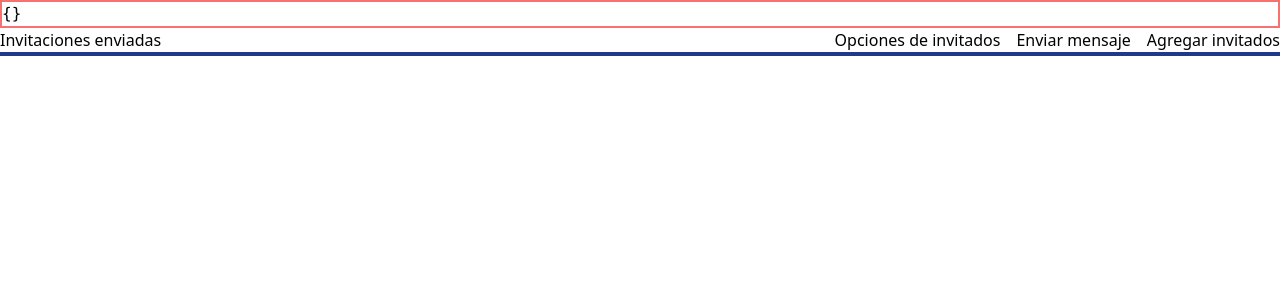
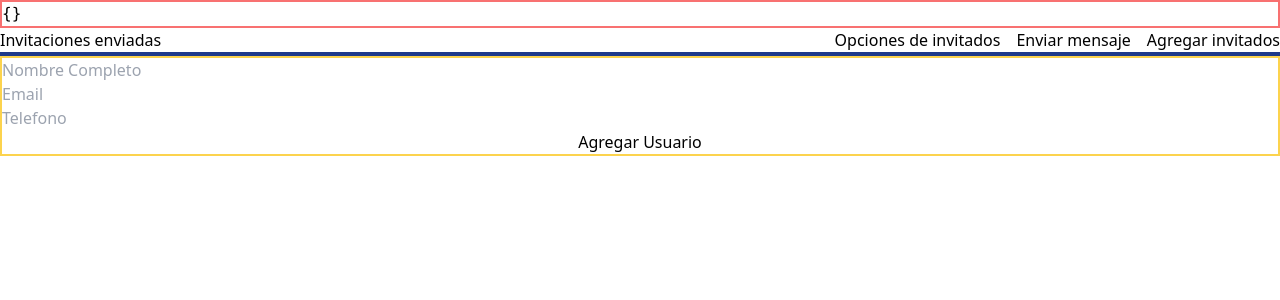
Before and after one commit to No-Country-simulation/GoEvent, a React (Vite) app in the folder frontend/: page /evento/1 in a window 1280 px wide. Both pictures are taken after a click on the button "Agregar invitados". Shown: the top 300 px of the page. Built offline with nearby package versions, Linux system fonts and the light colour scheme; no server answers.

Commit message:
Ya se puede crear un invitado

```diff
--- a/frontend/src/components/eventDetails/CreateGuestForm.tsx
+++ b/frontend/src/components/eventDetails/CreateGuestForm.tsx
@@ -1,6 +1,7 @@
 import React from "react";
 import { useFormState } from "../../hooks/useFormState";
 import { GuestType } from "../../types";
+import { createGuest } from "../../services";
 
 const CreateGuestForm = () => {
   const { formData, handleChange } = useFormState<GuestType>({
@@ -9,15 +10,18 @@ const CreateGuestForm = () => {
     phone: "",
   });
 
-  const handleSubmit = (e: React.ChangeEvent<HTMLFormElement>) => {
+  const handleSubmit = async (e: React.ChangeEvent<HTMLFormElement>) => {
     e.preventDefault();
+    let response = await createGuest(formData);
+    console.log(response);
   };
 
   return (
-    <div>
-      <form onSubmit={handleSubmit}>
+    <div className="border-2 border-amber-300">
+      <form onSubmit={handleSubmit} className="flex flex-col">
         <input
           type="text"
+          name="fullname"
           value={formData.fullname}
           onChange={handleChange}
           placeholder="Nombre Completo"
@@ -25,6 +29,7 @@ const CreateGuestForm = () => {
         />
         <input
           type="email"
+          name="email"
           value={formData.email}
           onChange={handleChange}
           placeholder="Email"
@@ -32,6 +37,7 @@ const CreateGuestForm = () => {
         />
         <input
           type=""
+          name="phone"
           value={formData.phone}
           onChange={handleChange}
           placeholder="Telefono"
@@ -42,3 +48,5 @@ const CreateGuestForm = () => {
     </div>
   );
 };
+
+export default CreateGuestForm;
--- a/frontend/src/components/eventDetails/EventDetails.tsx
+++ b/frontend/src/components/eventDetails/EventDetails.tsx
@@ -5,12 +5,14 @@ import getUserDatils from "../../utils/getUserDetailsUtils";
 import { getOneEvent } from "../../services";
 import { useEffect, useState } from "react";
 import { EventType } from "../../types";
+import CreateGuestForm from "./CreateGuestForm";
 
 const EventDetails = () => {
   let [user] = useAtom(userAtom);
   let { id } = getUserDatils(user);
   let [event, setEvent] = useState<EventType | {}>({});
   let [guestByEvent, setGuestByEvent] = useState([]);
+  let [isOpenCreateGuest, setIsOpenCreateGuest] = useState<boolean>(false);
 
   let { eventId } = useParams();
 
@@ -36,11 +38,14 @@ const EventDetails = () => {
           <div className="space-x-4">
             <button>Opciones de invitados</button>
             <button>Enviar mensaje</button>
-            <button>Agregar invitados</button>
+            <button onClick={() => setIsOpenCreateGuest(true)}>
+              Agregar invitados
+            </button>
           </div>
         </div>
         <div className="border-2 border-blue-900"></div>
       </div>
+      {isOpenCreateGuest && <CreateGuestForm />}
     </div>
   );
 };
--- a/frontend/src/services/guestService.ts
+++ b/frontend/src/services/guestService.ts
@@ -1,5 +1,6 @@
 import { GuestType } from "../types";
+import { handleApiCall } from "../utils";
 import api from "./api";
 
 export const createGuest = async (guestData: GuestType) =>
-  await api.post("/guest", guestData);
+  await handleApiCall(api.post("/guest", guestData));
```
